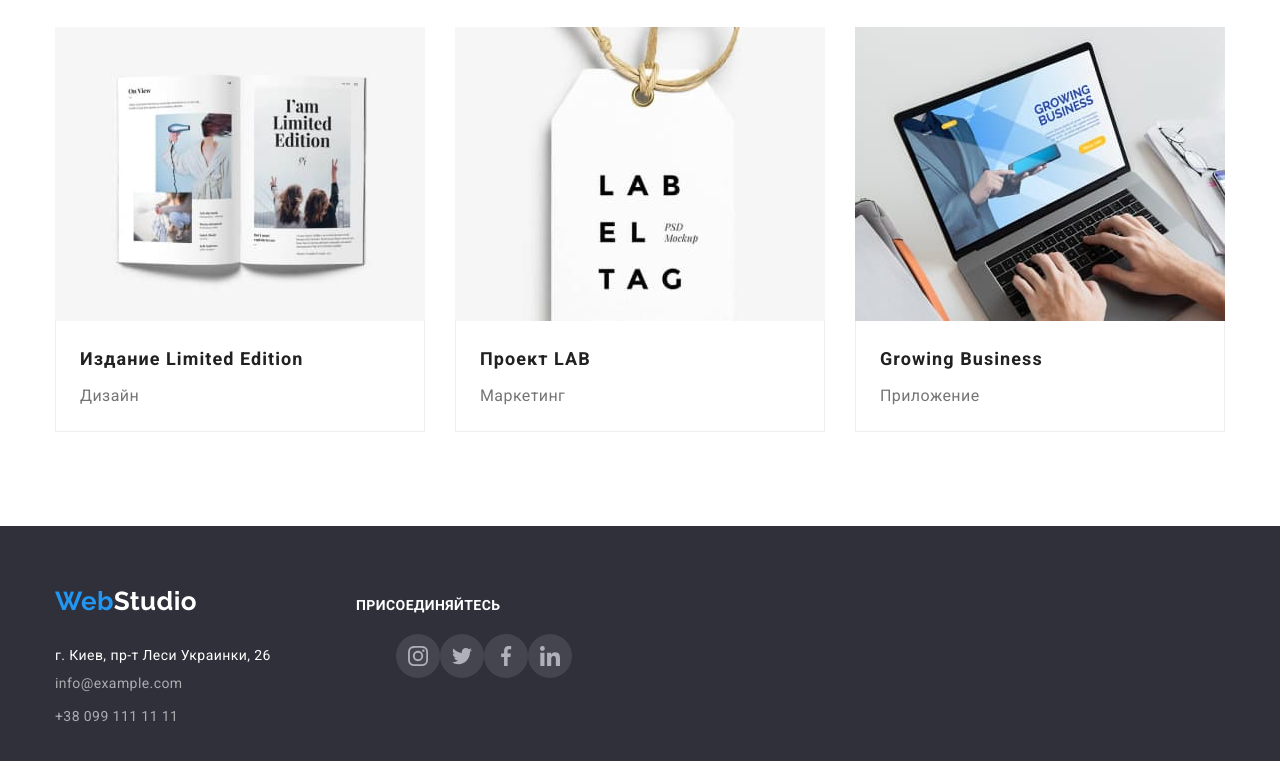
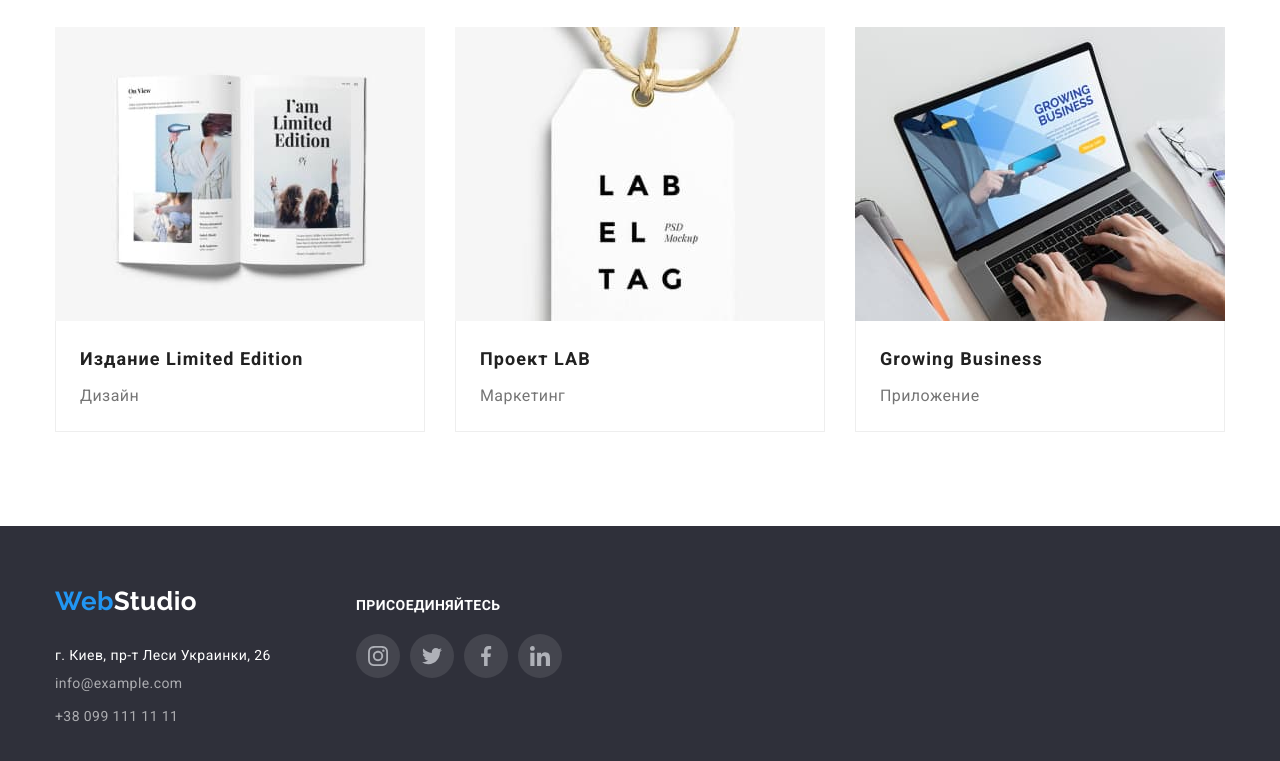
Before and after one commit to Vladyanov/goit-markup-hw-04, a plain HTML site: page portfolio.html in a window 1280 px wide. Shown: the part 1106-1867 px from the top of the page. Drawn offline with nearby package versions, Linux system fonts and the light colour scheme.

Commit message:
Update portfolio.html

```diff
--- a/portfolio.html
+++ b/portfolio.html
@@ -223,29 +223,29 @@
         </div>
         <div class="join-us">
           <h3 class="join-us-title">Присоединяйтесь</h3>
-          <ul class="social-networks">
-            <li class="list">
+          <ul class="social-networks list">
+            <li class="list-item">
               <a href="" class="link footer-social-networks">
                 <svg class="icon" width="20" height="20">
                   <use href="./images/svg/icons.svg#icon-instagram"></use>
                 </svg>
               </a>
             </li>
-            <li class="list">
+            <li class="list-item">
               <a href="" class="link footer-social-networks">
                 <svg class="icon" width="20" height="20">
                   <use href="./images/svg/icons.svg#icon-twitter"></use>
                 </svg>
               </a>
             </li>
-            <li class="list">
+            <li class="list-item">
               <a href="" class="link footer-social-networks">
                 <svg class="icon" width="20" height="20">
                   <use href="./images/svg/icons.svg#icon-facebook"></use>
                 </svg>
               </a>
             </li>
-            <li class="list">
+            <li class="list-item">
               <a href="" class="link footer-social-networks">
                 <svg class="icon" width="20" height="20">
                   <use href="./images/svg/icons.svg#icon-linkedin"></use>
```
